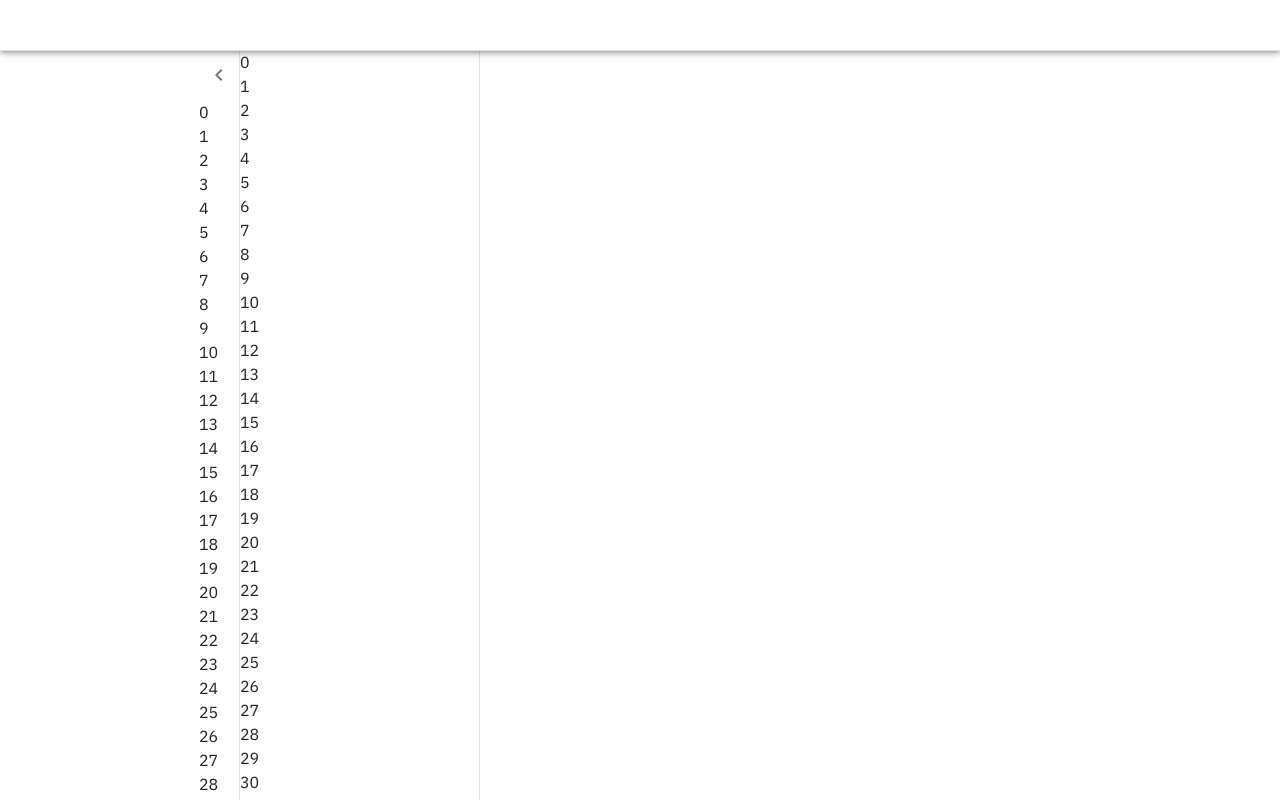
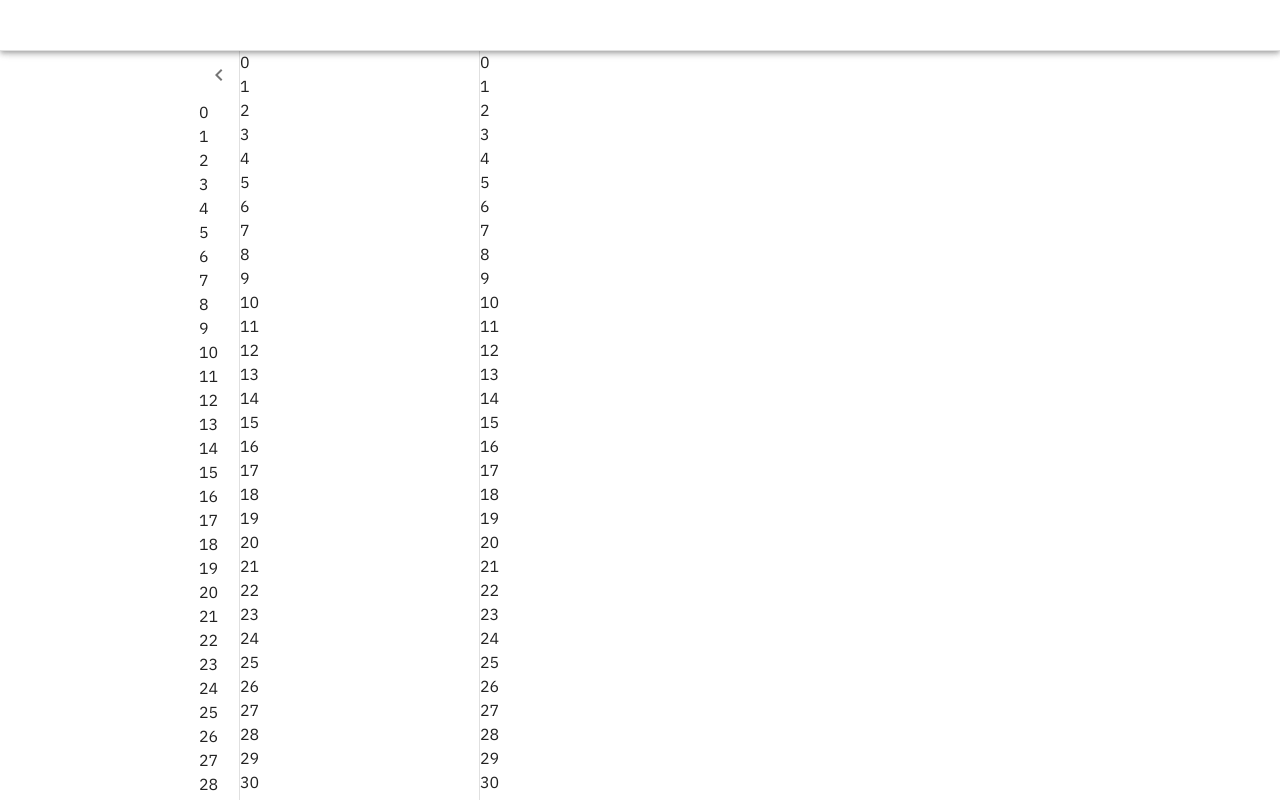
Before and after one commit to ShafiArnob/frontend-playground, a React (Vite) app in the folder chat-dashboard/: page / in a window 1280 px wide. Built offline with nearby package versions, Linux system fonts and the light colour scheme.

Commit message:
main chat section

```diff
--- a/chat-dashboard/src/pages/Home.tsx
+++ b/chat-dashboard/src/pages/Home.tsx
@@ -2,6 +2,7 @@ import { Box, CssBaseline } from '@mui/material'
 import PrimaryAppBar from './templates/PrimaryAppBar'
 import PrimaryDraw from './templates/PrimaryDraw'
 import SecondaryDraw from './templates/SecondaryDraw'
+import Main from './templates/Main'
 
 const Home = () => {
   return (
@@ -10,6 +11,7 @@ const Home = () => {
       <PrimaryAppBar/>
       <PrimaryDraw></PrimaryDraw>
       <SecondaryDraw/>
+      <Main/>
     </Box>
   )
 }
--- /dev/null
+++ b/chat-dashboard/src/pages/templates/Main.tsx
@@ -0,0 +1,23 @@
+import React from 'react'
+import { Box, Typography } from '@mui/material'
+import { useTheme } from '@mui/material/styles'
+
+const Main = () => {
+  const theme = useTheme()
+
+  return (
+    <Box
+      sx={{
+        flexGrow:1,
+        mt: `${theme.primaryAppBar.height}px`,
+        height: `calc(100vh - ${theme.primaryAppBar.height}px )`,
+        overflow: "hidden"
+      }}>
+      {[...Array(100)].map((_, i)=>(
+              <Typography key={i}>{i}</Typography>
+            ))}
+    </Box>
+  )
+}
+
+export default Main
```
